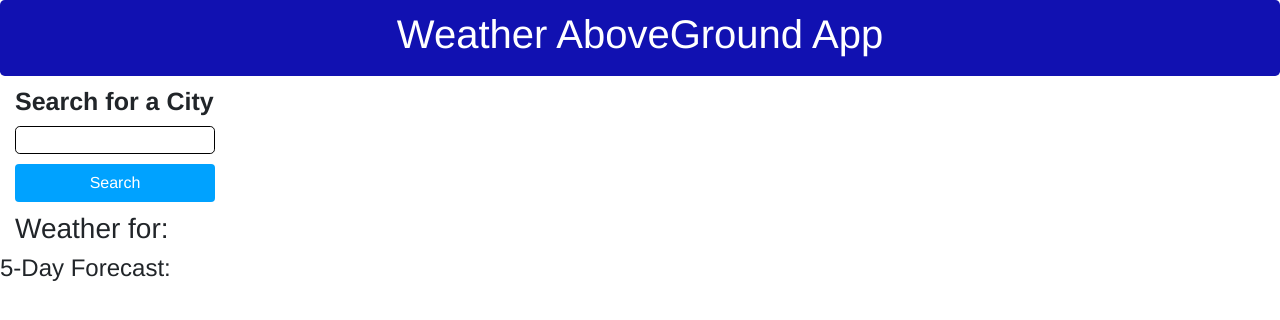
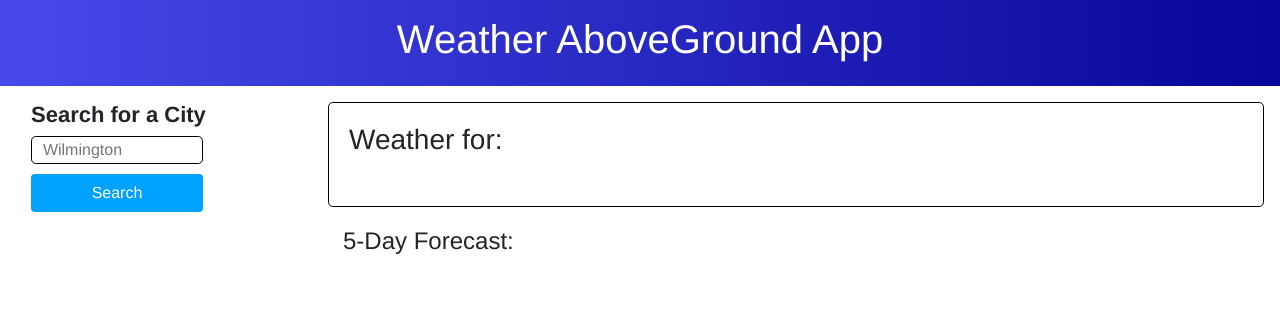
Before and after one commit to bnk5532/weather-aboveGround-app, a plain HTML site: page index.html in a window 1280 px wide. Drawn offline with nearby package versions, Linux system fonts and the light colour scheme.

Commit message:
bootstrap added, css improved with flex grid

```diff
--- a/assets/css/style.css
+++ b/assets/css/style.css
@@ -1,6 +1,7 @@
 * {
     box-sizing: border-box;
 }
+
 
 body {
     background-color: white;
@@ -12,12 +13,14 @@ body {
 }
 
 .jumbotron {
-      background-color: rgb(17, 17, 177);
+      /* background-color: rgb(17, 17, 177); */
+      background: linear-gradient(.25turn, rgb(73, 73, 234), 50%, rgb(6, 6, 154));
       color: white;
       display: flex;
       justify-content: center;
       margin: 0;
-      padding: 10px;
+      padding: 15px;
+      border-radius: 0;
 }
 
 h1 {
@@ -25,8 +28,8 @@ h1 {
 }
 
 h2 {
-    font-size: 25px;
-    margin: 10px 0 10px 15px;
+    font-size: 22px;
+    /* margin: 10px 0 10px 0px; */
     font-weight: bold;
 }
 
@@ -34,15 +37,27 @@ h2 {
     display: block;
     border: solid black 1px;
     border-radius: .3rem;
-    margin-left: 15px;
-    width: 200px;
+    margin-left: 0px;
+    width: 172px;
 }
 
 .btn {
     display: block;
     background-color: rgb(0, 162, 255);
     color: white;
-    width: 200px;
-    margin: 10px 0 10px 15px;
+    width: 172px;
+    margin: 10px 0 15px 0px;
+
 
 }
+
+.city-header {
+margin: 0 0 20px 0px;
+padding: 20px;
+  border: 1px solid black;
+  border-radius: 0.3rem;
+}
+
+/* .city-card {
+    border-bottom: black 1px solid;
+} */
--- a/assets/js/script.js
+++ b/assets/js/script.js
@@ -0,0 +1,36 @@
+var forecastBlocks = document.getElementById("forecastBlocks");
+console.log("works!")
+
+var dates = [
+    "7/8/2022",
+    "7/9/2022",
+    "7/10/2022",
+    "7/11/2022",
+    "7/11/2022"
+];
+
+
+getForecastBlocks();
+
+function getForecastBlocks(){
+    // forecastBlocks.innerHTML="";
+//dates need to feed array from api for selected date. Today()+1 starting point.
+    for (var index = 0; index < dates.length; index++) {
+        var forecastBlocks = dates[index];
+
+        var row = document.createElement("div")
+        row.classList.add("row")
+        forecastBlocks.appendChild(row);
+
+        var datesEl = document.createElement("div")
+        datesEl.innerHTML = forecastBlocks
+        datesEl.classList.add("forecast-dates")
+        row.appendChild(datesEl);
+
+        var forecastCard = document.createElement("forecastCard")
+        forecastCard.placeholder = "Date, Temp, Wind, Humidity"
+        row.appendChild(forecastCard);
+
+    }
+
+}
--- a/index.html
+++ b/index.html
@@ -14,34 +14,23 @@
     <header class="jumbotron">
         <h1 class="header">Weather AboveGround App</h1>
     </header>
-    <main class="flex-row">
-        <div class="col-12 col-md-4"></div>
-        <div class="city-card">
+    <main class="m-3 row justify-content-around">
+        <div class="city-card col-4 col-md-3">
           <h2 class="search-header">Search for a City</h2>
           <form id="search-form">
             <input
-            class="search-box"/>
+            class="search-box" placeholder = "  Wilmington">
 
             <button type="submit" class="btn">Search</button>
           </form>
         </div>
 
-        <div class="col-12 col-md-8">
-            <h3 class="city-header">
-              Weather for: <span id="weather-search-term"></span>
-                <!-- City (mm/dd/yyyy) weather icon
-                Temp:
-                Wind:
-                Humidity:
-                UV Index:
-
-                pulls dynamically from API. -->
-
-            </h3>
+        <div class="city-header col-9">
+            <h3>Weather for: <span id="weather-search-term"></span></h3>
             <div id="weather-container" class="list-group"></div>
           </div>
 
-          <div class="forcast-container">
+          <div class="container col-6">
             <h4 class="forcast-header">5-Day Forecast:</h4>
             <ul id="forecastBlocks"></ul>
           </div>
```
